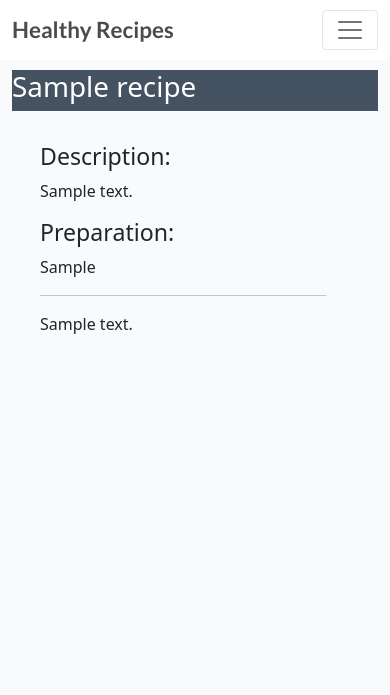
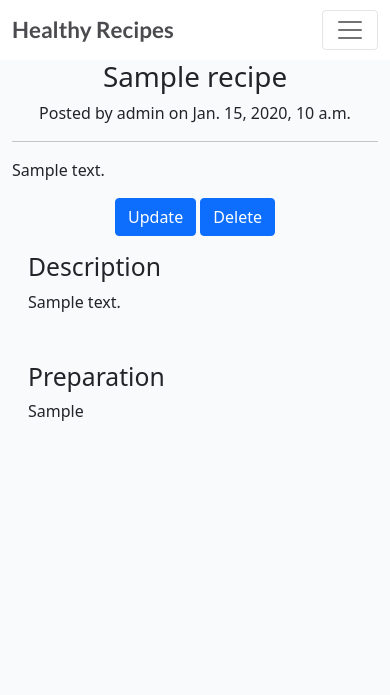
Before and after one commit to SnezhanaZdravkova/RecipesBook, a Django app: a page that uses templates/recipe_detail.html in a window 390 px wide. Shown: the top 695 px of the page. Run offline with Django 3.2, Linux system fonts and the light colour scheme; a user stored in the database is signed in; data comes from the database, SQL or seed files in the repository; tables that the repository leaves empty hold one stand-in row (values such as "Sample post"); some libraries are stand-ins or nearby versions.

Commit message:
Bug problem solved, CRUD working

```diff
--- a/recipes/views.py
+++ b/recipes/views.py
@@ -2,15 +2,15 @@ from django.shortcuts import render, get_object_or_404, reverse, redirect
 from django.contrib import messages
 from django.contrib.messages.views import SuccessMessageMixin
 from django.contrib.auth.mixins import (
-LoginRequiredMixin,
-# UserPassesTestMixin
+    LoginRequiredMixin,
+    UserPassesTestMixin
 )
 from django.views import generic, View
 from django.views.generic import DetailView, CreateView, DeleteView, ListView
 from django.views.generic.edit import UpdateView
 from django.urls import reverse_lazy
 from django.db.models import Count
-# from django.utils.text import slugify
+from django.utils.text import slugify
 from django.http import HttpResponseRedirect
 from .models import Recipes, Comment
 from .forms import CommentForm, CreateRecipeForm
@@ -47,13 +47,13 @@ class RecipeDetail(DetailView):
                 "commented": False,
                 "liked": liked,
                 "comment_form": CommentForm()
-            },
+            }
         )
 
     def post(self, request, slug, *args, **kwargs):
         queryset = Recipes.objects.filter(status=1)
         recipe = get_object_or_404(queryset, slug=slug)
-        comments = recipe.comment.filter(approved=True).order_by('created_on')
+        comments = recipe.comments.filter(approved=True).order_by('created_on')
         liked = False
         if recipe.likes.filter(id=self.request.user.id).exists():
             liked = True
@@ -89,8 +89,8 @@ class EditComment(UpdateView):
     form_class = CommentForm
 
 
-def delete_comment(request, comment_id):
-    comment = get_object_or_404(Comment, id=comment_id)
+def delete_comment(request, pk):
+    comment = get_object_or_404(Comment, pk=pk)
     comment.delete()
     return HttpResponseRedirect(reverse(
         'recipe_detail', args=[comment.recipe.slug]))
@@ -99,12 +99,12 @@ def delete_comment(request, comment_id):
 class RecipeLike(View):
 
     def post(self, request, slug, *args, **kwargs):
-        post = get_object_or_404(Recipes, slug=slug)
+        recipe = get_object_or_404(Recipes, slug=slug)
 
-        if post.likes.filter(id=request.user.id).exists():
-            post.likes.remove(request.user)
+        if recipe.likes.filter(id=request.user.id).exists():
+            recipe.likes.remove(request.user)
         else:
-            post.likes.add(request.user)
+            recipe.likes.add(request.user)
 
         return HttpResponseRedirect(reverse('recipe_detail', args=[slug]))
 
@@ -128,31 +128,31 @@ class CreateRecipe(LoginRequiredMixin, CreateView):
         messages.success(self.request,
                          "Recipe Successfully Added & Awaiting Approval")
         form.instance.author = self.request.user
-        return super(CreateRecipe, self).form_valid(form)
+        return super(CreateView, self).form_valid(form)
 
 
-class UpdateRecipe(UpdateView):
+class UpdateRecipe(LoginRequiredMixin, UserPassesTestMixin, UpdateView):
     """ Edit Recipe """
 
+    template_name = 'update_recipe.html'
     model = Recipes
-    template_name = 'update_recipe.html'
     form_class = CreateRecipeForm
     pk_url_kwarg = 'pk'
-    success_url = reverse_lazy('update_recipe')
+    success_url = reverse_lazy('home')
 
     def form_valid(self, form):
         messages.success(self.request, "Recipe Successfully Updated")
         form.instance.author = self.request.user
-        return super(UpdateRecipe, self).form_valid(form)
+        return super(UpdateView, self).form_valid(form)
 
     def test_func(self):
         recipe = self.get_object()
         return recipe.author == self.request.user
 
 
-def delete_recipe(request, recipes_id):
+def delete_recipe(request, pk):
     """ Delete recipe"""
-    recipe = get_object_or_404(Recipes, id=recipes_id)
+    recipe = get_object_or_404(Recipes, pk=pk)
     recipe.delete()
 
     return redirect(reverse('home'))
--- a/templates/recipe_detail.html
+++ b/templates/recipe_detail.html
@@ -2,16 +2,16 @@
 
 {% load crispy_forms_tags %}
 {% load static %}
-<div class="masthead">
+<!-- <div class="masthead"> -->
     <div class="container">
         <div class="row g-0">
-            <div class="col-md-6 masthead-text">
+            <!-- <div class="col-md-6 masthead-text"> -->
                 <!-- Recipe title goes in these h1 tags -->
-                <h1 class="recipes-title">
+                <!-- <h1 class="recipes-title">
                     {{ recipe.title }}
                 </h1>
 
-            </div>
+            </div> -->
             <div class="d-none d-md-block col-md-6 masthead-image">
                 <!-- The featured image URL goes in the src attribute -->
                 {% if "placeholder" in recipes.recipe_image.url %}
@@ -20,12 +20,39 @@
                 <img src="{{ recipes.recipe_image.url }}" alt="{{ recipe.image_alt }}" width="100%">
                 {% endif %}
             </div>
-            <div class="row">
+            <div class="recipe-detail">
+                <h1 class="text-center">{{ recipe.title }}</h1>
+                <p class="text-center">Posted by {{recipe.author}} on {{recipe.created_on}}</p>
+                <hr>
+                <p>{{recipe.description|safe}}</p>
+
+                {% if request.user == recipe.author %}
+                <div class="text-center">
+                    <a href="{% url 'update_recipe' recipe.id %}" class="btn btn-primary">Update</a>
+                    <a href="{% url 'delete_recipe' recipe.id %}" class="btn btn-primary">Delete</a>
+                </div>
+                {% endif %}
+            </div>
+        </div>
+        <div class="recipe-container">
+            <div class="ingredients p-3">
+                <h2>Description</h2>
+                <p>{{ recipe.description|safe }}</p>
+            </div>
+            <div class="instructions p-3">
+                <h2>Preparation</h2>
+                <p>{{ recipe.preparation|safe }}</p>
+            </div>
+        </div>
+    </div>
+<!-- </div>         -->
+
+            <!-- <div class="row">
                 <div class="col card mb-4  mt-3 left  top">
-                    <div class="card-body">
+                    <div class="card-body"> -->
                         <!-- The recipe description goes inside the card-text. -->
                         <!-- Use the | safe filter inside the template tags -->
-                        <h3>Description:</h3>
+                        <!-- <h3>Description:</h3>
                         <p class="card-text ">{{ recipe.description|safe }}</p>
                         <h3>Preparation:</h3>
                         <p class="card-text ">{{ recipe.preparation|safe }}</p>
@@ -50,9 +77,9 @@
                             </div>
                             <div class="col-1">
                                 {% with comments.count as total_comments %}
-                                <strong class="text-secondary"><i class="far fa-comments"></i>
+                                <strong class="text-secondary"><i class="far fa-comments"></i> -->
                                     <!-- Our total_comments variable goes before the closing strong tag -->
-                                    {{ total_comments }}
+                                    <!-- {{ total_comments }}
                                 </strong>
                                 {% endwith %}
                                 <div class="image-flash">
@@ -79,33 +106,33 @@
 
                 <div class="col-md-8 card mb-4  mt-3 ">
                     <h3>Comments:</h3>
-                    <div class="card-body">
+                    <div class="card-body"> -->
                         <!-- We want a for loop inside the tags to iterate through each comment in comments -->
-                        {% for comment in comments %}
+                        <!-- {% for comment in comments %}
                         <div class="comments" style="padding: 10px;">
-                            <p class="font-weight-bold">
+                            <p class="font-weight-bold"> -->
                                 <!-- The commenter's name goes here. Check the model if you're not sure what that is -->
-                                {{ comment.name}}
-                                <span class=" text-muted font-weight-normal">
+                                <!-- {{ comment.name}}
+                                <span class=" text-muted font-weight-normal"> -->
                                     <!-- The comment's created date goes here -->
-                                    {{ comment.created_on }}
+                                    <!-- {{ comment.created_on }}
                                 </span> wrote:
-                            </p>
+                            </p> -->
                             <!-- The body of the comment goes before the | -->
-                            {{ comment.body | linebreaks }}
-                        </div>
+                            <!-- {{ comment.body | linebreaks }}
+                        </div> -->
                         <!-- Our for loop ends here -->
-                        {% endfor %}
+                        <!-- {% endfor %}
                     </div>
                 </div>
                 {% if user.is_authenticated and user.username == comment.name %}
                     <a href="{% url 'edit_comment' comment.id %}" class="btn-sm btn-success ">Edit</a>
                     <button type="button" class="btn-sm btn-danger" data-toggle="modal" data-target="#myModal">Delete</button> -->
                     <!-- Modal -->
-                    <div id="myModal" class="modal fade" role="dialog">
-                        <div class="modal-dialog">
+                    <!-- <div id="myModal" class="modal fade" role="dialog">
+                        <div class="modal-dialog"> -->
                             <!-- Modal content-->
-                            <div class="modal-content">
+                            <!-- <div class="modal-content">
                                 <div class="modal-header">
                                     <button type="button" class="close" data-dismiss="modal">&times;</button>
                                 </div>
@@ -122,9 +149,9 @@
                     </div>
                 {% endif %}
                 <div class="col-md-4 card mb-4  mt-3 ">
-                    <div class="card-body">
+                    <div class="card-body"> -->
                         <!-- For later -->
-                        {% if commented %}
+                        <!-- {% if commented %}
                         <div class="alert alert-success" role="alert">
                             Your comment is awaiting approval.
                         </div>
@@ -151,6 +178,6 @@
 
 {% if user.is_authenticated and user.username == comment.name %}
     <a href="{% url 'edit_comment' comment.id %}" class="btn-sm btn-success ">Edit</a>
-{% endif %}
+{% endif %} -->
 
 {% endblock content %}
--- a/templates/update_recipe.html
+++ b/templates/update_recipe.html
@@ -7,7 +7,7 @@
     <h3>Update Recipe</h3>
     <br>
     <div class="row justify-content-center ">
-        {% if user.is_authenticated and user.pk == recipe.author.pk %}
+        {% if user.is_authenticated and author.pk == recipe.author.pk %}
         {% load cloudinary %}
         <div class="col-11 col-md-8 col-lg-6 mt-3">
             <!--  Update Recipe Form -->
```
